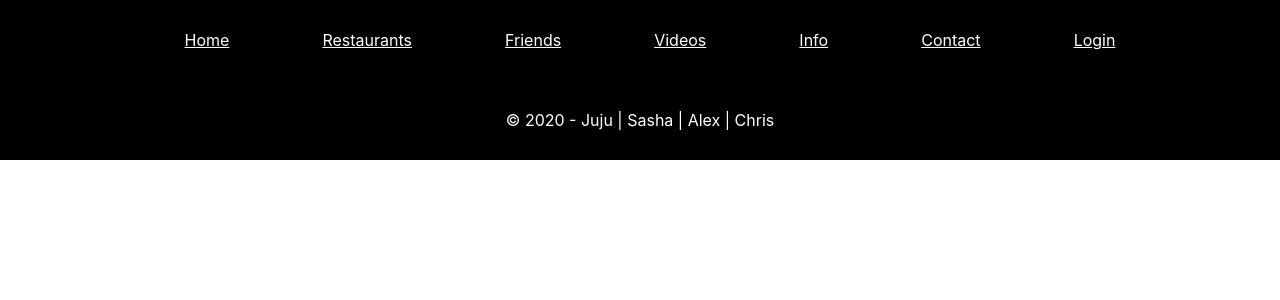
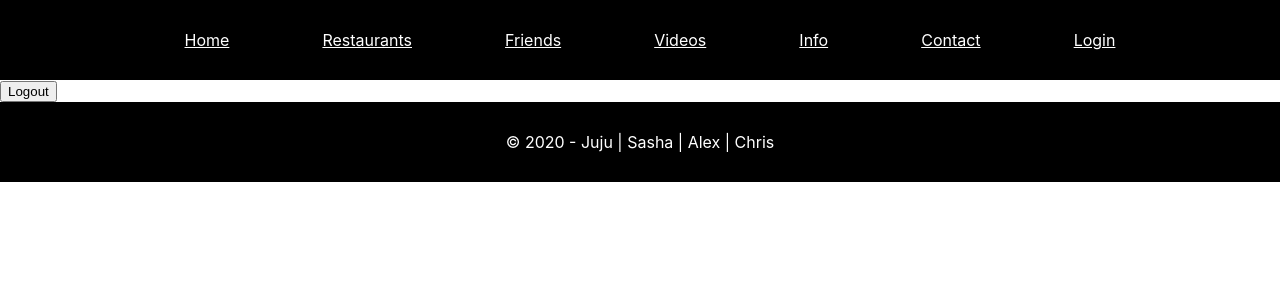
Before and after one commit to jujubrains/ramen-joy, a React (Create React App) app in the folder client/: page /logout in a window 1280 px wide. Shown: the top 300 px of the page. Built offline with nearby package versions, Linux system fonts and the light colour scheme.

Commit message:
logout feature works

```diff
--- a/client/src/App.js
+++ b/client/src/App.js
@@ -2,6 +2,7 @@ import React from "react";
 import { BrowserRouter as Router, Route, Switch } from "react-router-dom";
 import Home from "./pages/Home";
 import Login from "./pages/Login"
+import Logout from "./pages/Logout"
 import About from "./pages/About"
 import Search from "./pages/Search";
 import Friends from "./pages/Friends";
@@ -25,6 +26,9 @@ function App() {
             </Route>
             <Route exact path="/login">
               <Login />
+            </Route>
+            <Route exact path="/logout">
+              <Logout />
             </Route>
             <Route exact path="/search">
               <Search />
--- a/client/src/components/Nav.js
+++ b/client/src/components/Nav.js
@@ -7,7 +7,7 @@ import {useTodoContext} from "../utils/GlobalState";
 const Nav = () => {
 
   const [state, dispatch] = useTodoContext();
-
+  console.log(state);
   return (
     <div className="navBar">
     <ul className="navList">
@@ -17,7 +17,8 @@ const Nav = () => {
       <Link to="/vids">Videos</Link>
       <Link to="/info">Info</Link>
       <Link to="/contact">Contact</Link>
-      <Link to="/login">Login</Link>
+      {!localStorage.getItem("id")?  <Link to="/login">Login</Link> : <Link to="/Logout">Logout</Link>
+ }
       </ul>
     </div>
     );
--- /dev/null
+++ b/client/src/pages/Logout.js
@@ -0,0 +1,31 @@
+import React from 'react';
+import {useTodoContext} from "../utils/GlobalState";
+
+
+
+const Logout = () => {
+
+  const [state, dispatch] = useTodoContext();
+
+  function handleSubmit(){
+    const id = localStorage.getItem("id");
+    console.log(id);
+    if(id){
+      console.log("id is true");
+      localStorage.setItem("id", "");
+      dispatch({
+        type:"loggedOut",
+        loggedIn: false
+      })
+    }
+    console.log(state);
+    console.log("logged out")
+  }
+  return (
+    <div>
+      <button onClick={handleSubmit}>Logout</button>
+    </div>
+    );
+}
+
+export default Logout;
--- a/client/src/utils/GlobalState.js
+++ b/client/src/utils/GlobalState.js
@@ -1,10 +1,7 @@
 import React, { createContext, useReducer, useContext } from "react";
 
-const TodoContext = createContext({
-  id: "",
-  email: "",
-  loggedIn: false
-});
+const TodoContext = createContext();
+
 const { Provider } = TodoContext;
 
 function reducer(state, action) {
@@ -28,7 +25,11 @@ function reducer(state, action) {
 }
 
 function TodoProvider({ value = [], ...props }) {
-  const [state, dispatch] = useReducer(reducer, []);
+  const [state, dispatch] = useReducer(reducer,{
+    id: "",
+    email: "",
+    loggedIn: false
+  } );
 
   return <Provider value={[state, dispatch]} {...props} />;
 }
```
